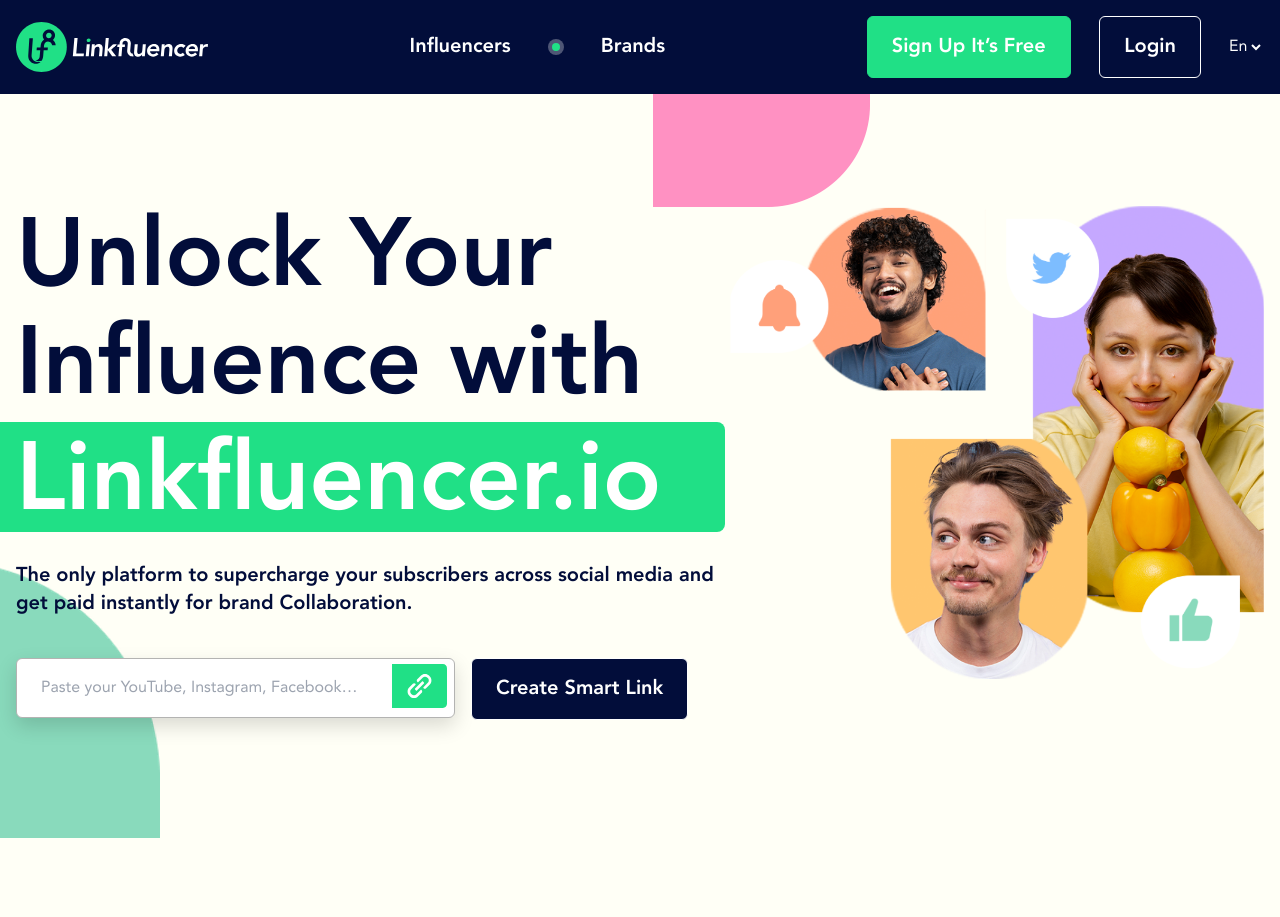
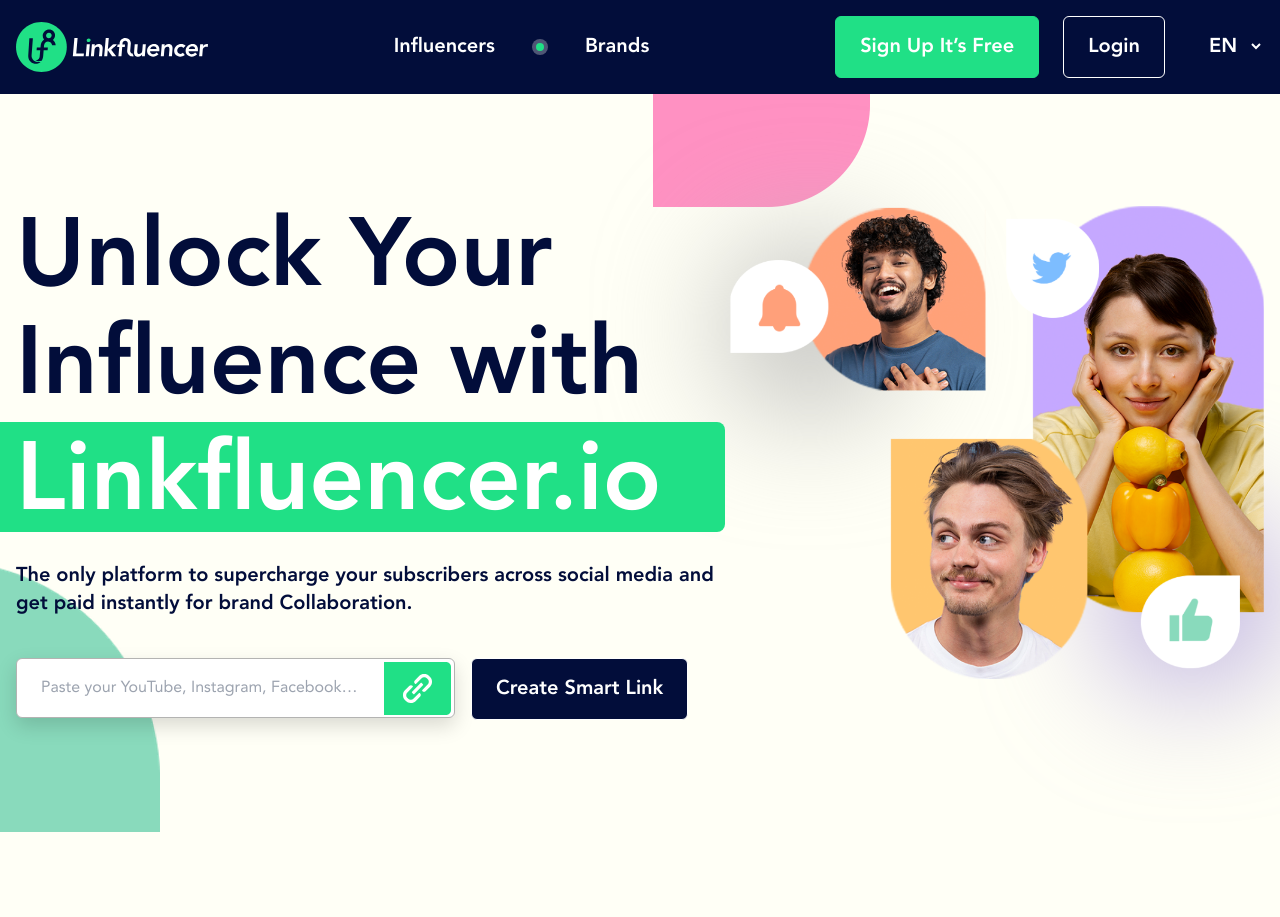
Before and after one commit to jasminchothani/linkfluencer, a website: page src/index.html in a window 1280 px wide. Shown: the top 917 px of the page. Drawn offline with nearby package versions, Linux system fonts and the light colour scheme.

Commit message:
new css added

```diff
--- a/src/assets/css/variable.css
+++ b/src/assets/css/variable.css
@@ -14,4 +14,7 @@
     --blackblue: #00000026;
     --bluehover: #020D3ACC;
     /* --blackblue: 0, 0, 0, 0.15; */
+
+    /* shadow color */
+    --bluepurple: #a999db;
 }
--- a/src/index.html
+++ b/src/index.html
@@ -112,18 +112,18 @@
                     </li>
                 </ul>
             </div>
-            <div class="w-full sm:w-auto flex justify-center sm:justify-start items-center gap-2 md:gap-6">
-                <div>
+            <div class="w-full sm:w-auto flex justify-center sm:justify-start items-center gap-2 md:gap-10">
+                <div class="flex gap-6">
                     <button
-                        class="btn-green text-white-white font-semibold text-base py-2 px-3 lg:py-4 lg:px-6 lg:text-xl leading-6 rounded-md mr-2 md:mr-6">Sign
+                        class="btn-green text-white-white font-semibold text-base py-2 px-3 lg:py-4 lg:px-6 lg:text-xl leading-6 rounded-md">Sign
                         Up It’s Free</button>
                     <button
                         class="btn-transparent text-white-white font-semibold text-base py-2 px-3 lg:py-4 lg:px-6 lg:text-xl leading-6 rounded-md">Login</button>
                 </div>
                 <div>
-                    <select name="language" id="language" class="bg-blue-blue text-white-white outline-none">
-                        <option value="english">En</option>
-                        <option value="english">En</option>
+                    <select name="language" id="language" class="bg-blue-blue text-white-white outline-none text-xl leading-6 font-semibold pr-[10px]">
+                        <option value="english">EN</option>
+                        <option value="english">EN</option>
                     </select>
                 </div>
             </div>
@@ -151,13 +151,13 @@
                     <div class="relative">
                         <p class="text-blue-blue font-bold text-xl">The only platform to supercharge your subscribers
                             across social media and get paid instantly for brand Collaboration.</p>
-                        <div class="flex items-start mt-10 flex-wrap gap-x-4">
+                        <div class="flex items-start mt-10 flex-wrap gap-4">
                             <div class="relative max-w-[439px] flex-grow">
                                 <input type="text"
                                     placeholder="Paste your YouTube, Instagram, Facebook, Telegram, Instagram, Facebook, Telegram"
-                                    class="truncate pr-24 pl-6 w-full py-[19px] rounded-md border border-lightgrey-lightgrey outline-none shadow-customblackblue mb-2 leading-5">
+                                    class="truncate pr-24 pl-6 w-full py-[19px] rounded-md border border-lightgrey-lightgrey outline-none shadow-customblackblue leading-5">
                                 <img src="assets/images/Link.svg"
-                                    class="absolute top-1 mt-0.5 right-2 flex items-center pl-3" alt="link.." width="67"
+                                    class="absolute top-1 right-1 flex items-center" alt="link.." width="67"
                                     height="53">
                             </div>
                             <button
@@ -169,7 +169,10 @@
                     </div>
                 </div>
                 <div class="hero-rightsideimg max-w-[800px] mx-auto mt-8 lg:mt-0 lg:mx-0">
-                    <img src="assets/images/hero-ppl.png" alt="herotop img" class="">
+                    <div class="relative before:'' before:w-40 before:h-40 before:inline-block before:shadow-lg before:rounded-full before:bg-lightgrey-lightgrey before:blur-3xl before:top-10 before:absolute before:-z-10 after:'' after:w-40 after:h-40 after:inline-block after:shadow-lg after:rounded-full after:bg-bluepurple-bluepurple after:blur-3xl after:bottom-0 after:absolute after:-z-10 after:-right-2">
+                        <!-- <div class="w-32 h-32 bg-blue-500 rounded-full blur-lg shadow-xl"></div>                     -->
+                        <img src="assets/images/hero-ppl.png" alt="herotop img" class="">
+                    </div>
                 </div>
             </div>
             <!-- <img src="assets/images/hero-bg.svg" alt=""> -->
--- a/tailwind.config.js
+++ b/tailwind.config.js
@@ -46,6 +46,9 @@
         bluehover: {
           bluehover: 'var(--bluehover)',
         },
+        bluepurple: {
+          bluepurple: 'var(--bluepurple)',
+        }
       },
       // backgroundColor: {
       //   before: 'var(--green)',
```
Also changed, not shown: src/assets/css/output.css.
